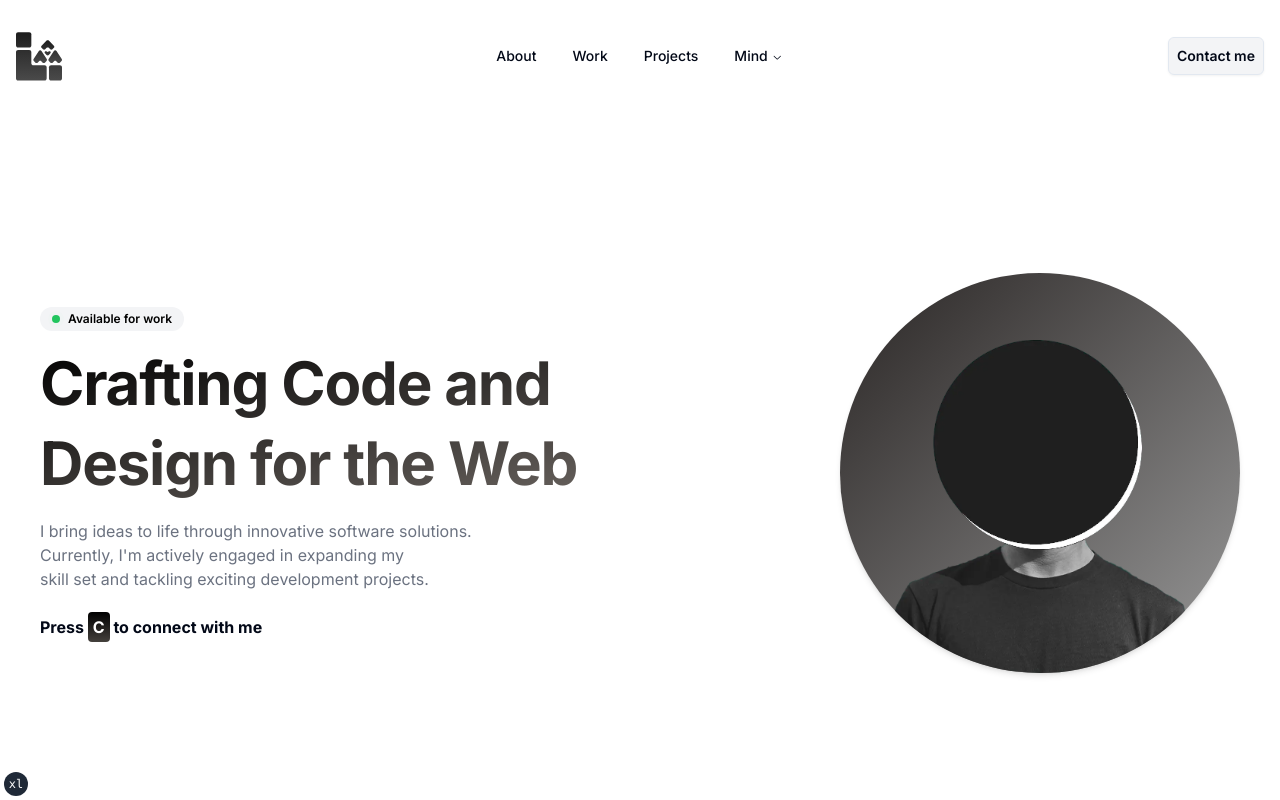
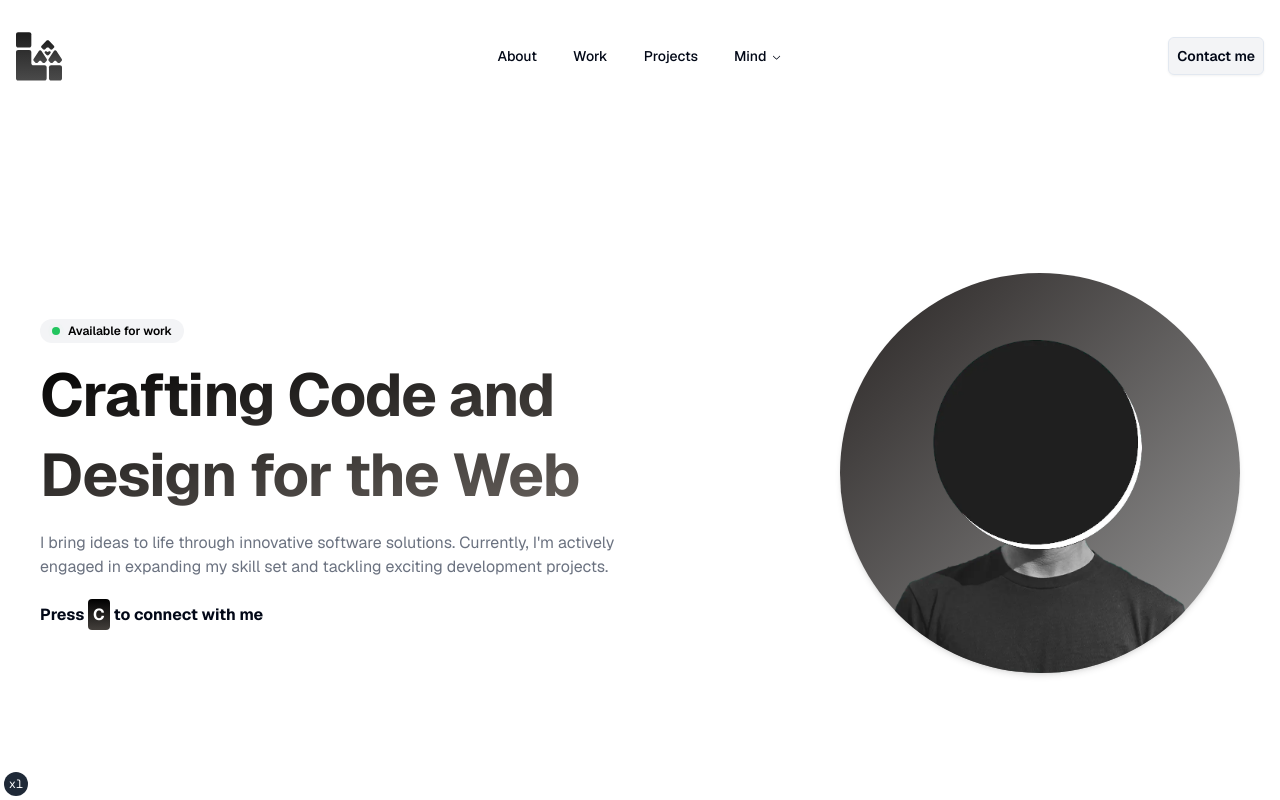
Before and after one commit to arevalolance/dotcom, a Next.js app: page / in a window 1280 px wide. Shown: the top 800 px of the page. Built offline with nearby package versions, Linux system fonts and the light colour scheme.

Commit message:
add: swapped inter to geist (new font by vercel)

```diff
--- a/app/layout.tsx
+++ b/app/layout.tsx
@@ -1,14 +1,12 @@
 import "./globals.css"
 import { Metadata } from "next"
-import { Inter } from "next/font/google"
+import { GeistSans, GeistMono } from 'geist/font'
 import { Analytics } from "@vercel/analytics/react"
 
 import { cn } from "@/lib/utils"
 import { Footer } from "@/components/footer"
 import { SiteHeader } from "@/components/site-header"
 import { TailwindIndicator } from "@/components/tailwind-indicator"
-
-const inter = Inter({ subsets: ["latin"], display: "swap" })
 
 export const metadata: Metadata = {
   title: {
@@ -59,8 +57,8 @@ export default function RootLayout({
   children: React.ReactNode
 }) {
   return (
-    <html lang="en">
-      <body className={cn("antialiased", inter.className)}>
+    <html lang="en" className={`${GeistSans.variable} ${GeistMono.variable}`}>
+      <body className={cn("antialiased")}>
         <SiteHeader />
         <div className="flex-1">
           {children}
--- a/package.json
+++ b/package.json
@@ -41,6 +41,7 @@
     "eslint-config-prettier": "^9.0.0",
     "eslint-plugin-react": "^7.33.2",
     "eslint-plugin-tailwindcss": "^3.13.0",
+    "geist": "^1.0.0",
     "lucide": "^0.263.0",
     "lucide-react": "^0.265.0",
     "next": "13.5.1",
--- a/tailwind.config.js
+++ b/tailwind.config.js
@@ -1,13 +1,13 @@
-const plugin = require('tailwindcss/plugin')
+const plugin = require("tailwindcss/plugin")
 
 /** @type {import('tailwindcss').Config} */
 module.exports = {
   darkMode: ["class"],
   content: [
-    './pages/**/*.{ts,tsx}',
-    './components/**/*.{ts,tsx}',
-    './app/**/*.{ts,tsx}',
-    './src/**/*.{ts,tsx}',
+    "./pages/**/*.{ts,tsx}",
+    "./components/**/*.{ts,tsx}",
+    "./app/**/*.{ts,tsx}",
+    "./src/**/*.{ts,tsx}",
   ],
   theme: {
     container: {
@@ -18,6 +18,10 @@ module.exports = {
       },
     },
     extend: {
+      fontFamily: {
+        sans: ["var(--font-geist-sans)"],
+        mono: ["var(--font-geist-mono)"],
+      },
       colors: {
         border: "hsl(var(--border))",
         input: "hsl(var(--input))",
@@ -74,11 +78,13 @@ module.exports = {
       },
     },
   },
-  plugins: [require("tailwindcss-animate"),
-  require("@tailwindcss/typography"),
-  plugin(function ({ addVariant }) {
-    addVariant('optional', '&:optional')
-    addVariant('group-optional', ':merge(.group):optional &')
-    addVariant('peer-optional', ':merge(.peer):optional ~ &')
-  }),],
+  plugins: [
+    require("tailwindcss-animate"),
+    require("@tailwindcss/typography"),
+    plugin(function ({ addVariant }) {
+      addVariant("optional", "&:optional")
+      addVariant("group-optional", ":merge(.group):optional &")
+      addVariant("peer-optional", ":merge(.peer):optional ~ &")
+    }),
+  ],
 }
```
Also changed, not shown: 1 other file (tests, documents, lock files or other folders).
